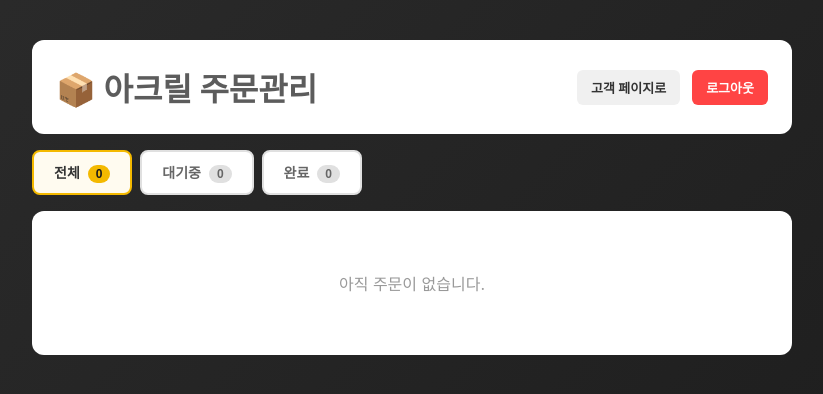
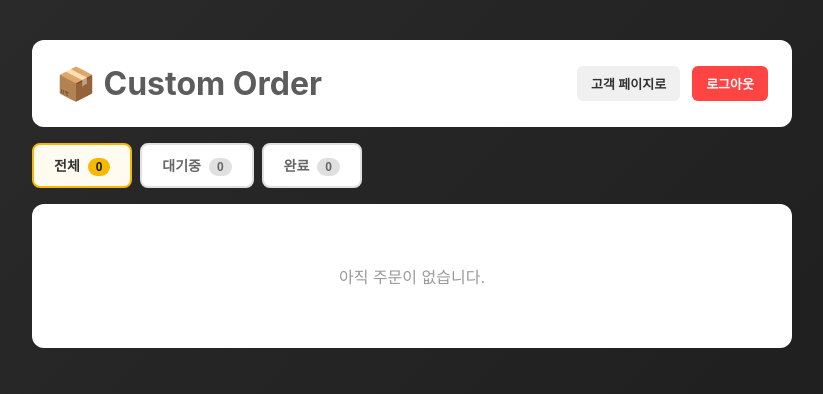
Before and after one commit to choi-cmd/claude-code-harness, a FastAPI app: template src/templates/admin/orders.html in a window 1280 px wide. Shown: the top 394 px of the page, without its empty margins (228-1051 px from the left). Run offline with FastAPI, Linux system fonts and the light colour scheme; the template is opened without the code that fills it, so the values that code supplies are empty; some libraries are stand-ins or nearby versions.

Commit message:
feat: 앱 이름 Custom Order로 통일, 아이콘으로 구분
- 고객용/관리자용 모두 'Custom Order'
- 관리자 아이콘에 '관리' 배지로 구분

Co-Authored-By: Claude Opus 4.6 <noreply@anthropic.com>

```diff
--- a/src/static/manifest-admin.json
+++ b/src/static/manifest-admin.json
@@ -1,6 +1,6 @@
 {
-  "name": "서블리원 아크릴 주문관리",
-  "short_name": "아크릴 주문관리",
+  "name": "서블리원 Custom Order",
+  "short_name": "Custom Order",
   "description": "서블리원 아크릴 주문제작 관리자",
   "start_url": "/admin/orders",
   "display": "standalone",
--- a/src/templates/admin/login.html
+++ b/src/templates/admin/login.html
@@ -2,7 +2,7 @@
 {% block pwa %}
     <meta name="apple-mobile-web-app-capable" content="yes">
     <meta name="apple-mobile-web-app-status-bar-style" content="black-translucent">
-    <meta name="apple-mobile-web-app-title" content="아크릴 주문관리">
+    <meta name="apple-mobile-web-app-title" content="Custom Order">
     <link rel="apple-touch-icon" href="/static/images/icon-192.png">
     <link rel="manifest" href="/static/manifest-admin.json">
 {% endblock %}
--- a/src/templates/admin/order_detail.html
+++ b/src/templates/admin/order_detail.html
@@ -2,7 +2,7 @@
 {% block pwa %}
     <meta name="apple-mobile-web-app-capable" content="yes">
     <meta name="apple-mobile-web-app-status-bar-style" content="black-translucent">
-    <meta name="apple-mobile-web-app-title" content="아크릴 주문관리">
+    <meta name="apple-mobile-web-app-title" content="Custom Order">
     <link rel="apple-touch-icon" href="/static/images/icon-192.png">
     <link rel="manifest" href="/static/manifest-admin.json">
 {% endblock %}
--- a/src/templates/admin/orders.html
+++ b/src/templates/admin/orders.html
@@ -2,7 +2,7 @@
 {% block pwa %}
     <meta name="apple-mobile-web-app-capable" content="yes">
     <meta name="apple-mobile-web-app-status-bar-style" content="black-translucent">
-    <meta name="apple-mobile-web-app-title" content="아크릴 주문관리">
+    <meta name="apple-mobile-web-app-title" content="Custom Order">
     <link rel="apple-touch-icon" href="/static/images/icon-192.png">
     <link rel="manifest" href="/static/manifest-admin.json">
 {% endblock %}
@@ -11,7 +11,7 @@
 {% block content %}
 <div class="admin-container">
     <div class="admin-header">
-        <h1>📦 아크릴 주문관리</h1>
+        <h1>📦 Custom Order</h1>
         <div class="admin-actions">
             <a href="/" class="btn-action btn-secondary">고객 페이지로</a>
             <a href="/admin/logout" class="btn-action btn-logout">로그아웃</a>
--- a/src/templates/base.html
+++ b/src/templates/base.html
@@ -8,7 +8,7 @@
     {% block pwa %}
     <meta name="apple-mobile-web-app-capable" content="yes">
     <meta name="apple-mobile-web-app-status-bar-style" content="black-translucent">
-    <meta name="apple-mobile-web-app-title" content="아크릴 주문제작">
+    <meta name="apple-mobile-web-app-title" content="Custom Order">
     <link rel="apple-touch-icon" href="/static/images/icon-192.png">
     <link rel="manifest" href="/static/manifest.json">
     {% endblock %}
```
Also changed, not shown: src/static/manifest.json.
